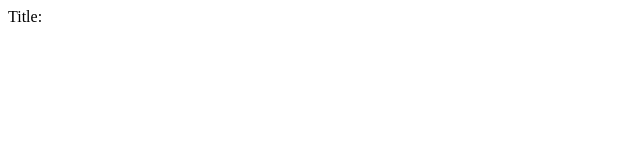
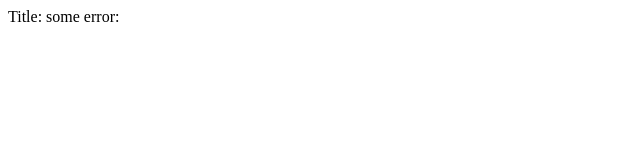
Before and after one commit to Makson-rus36/learn_git, a plain HTML site: page new_file.html in a window 1280 px wide. Shown: the full height of the page, 0-640 px from the left. Drawn offline with Linux system fonts and the light colour scheme.

Commit message:
add error in some file

```diff
--- a/new_file.html
+++ b/new_file.html
@@ -1,3 +1,4 @@
 <html>
 	<head>Title:</head>
+	some error:
 </html>
```
